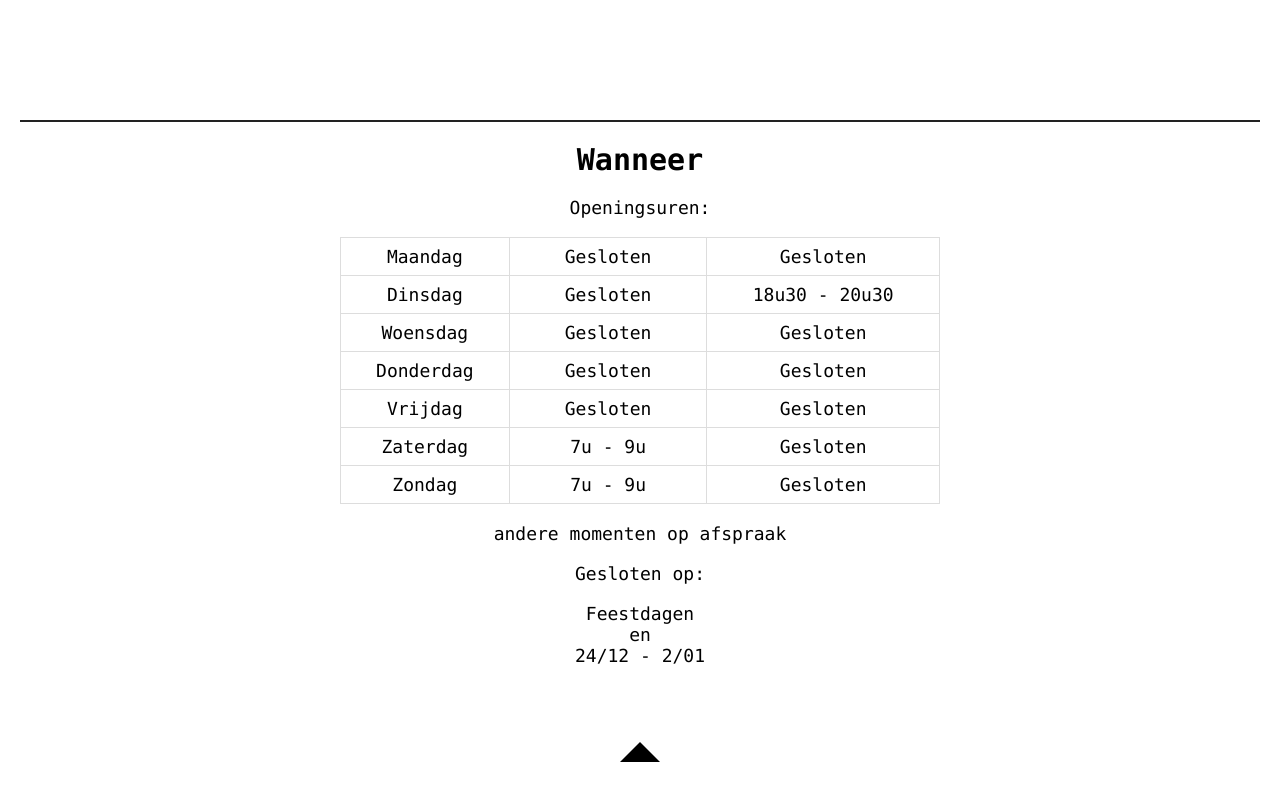
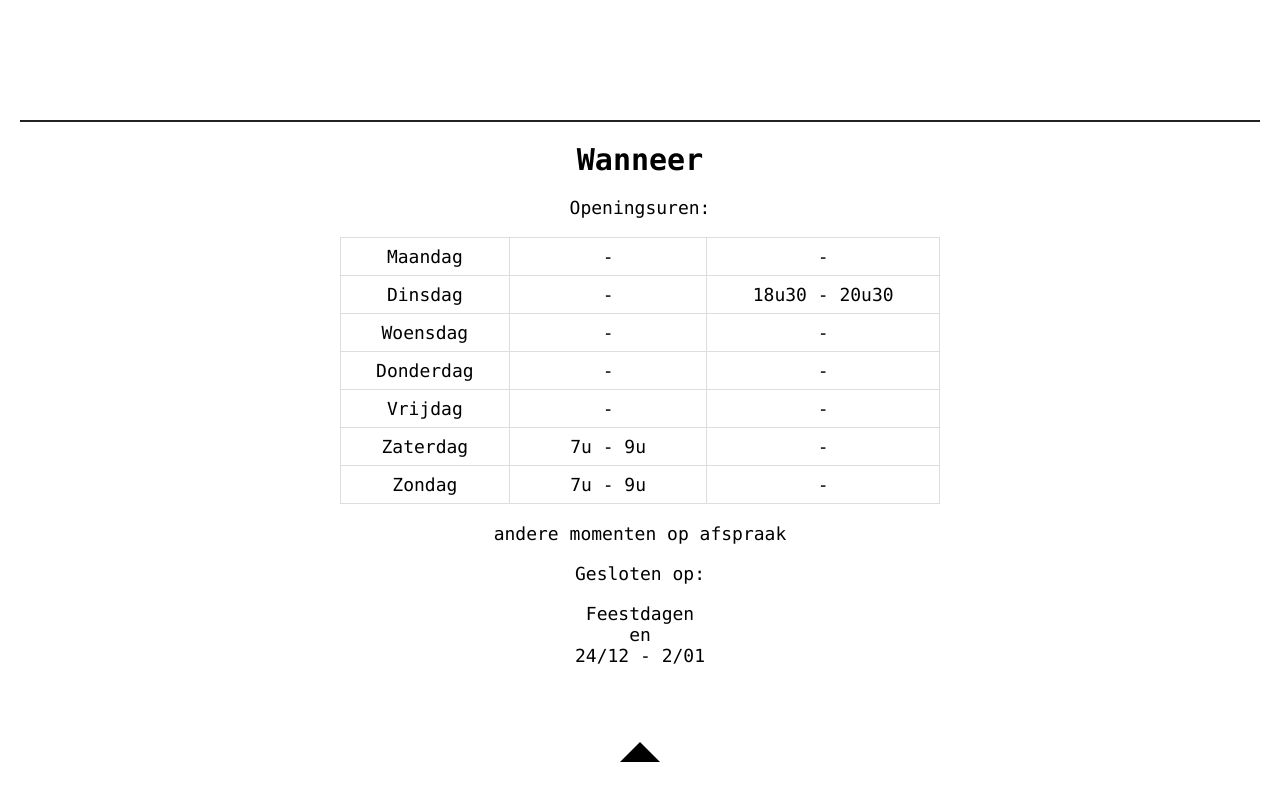
Before and after one commit to coenek/covelo, a plain HTML site: page index.html in a window 1280 px wide. Shown: the part 5967-6767 px from the top of the page. Drawn offline with Linux system fonts and the light colour scheme.

Commit message:
Update index.html

```diff
--- a/index.html
+++ b/index.html
@@ -243,38 +243,38 @@
     <tbody>
       <tr>
         <td><p class="text">Maandag</td>
-        <td><p class="text">Gesloten</td>
-        <td><p class="text">Gesloten</td>
+        <td><p class="text">-</td>
+        <td><p class="text">-</td>
       </tr>
       <tr>
         <td><p class="text">Dinsdag</td>
-        <td><p class="text">Gesloten</td>
+        <td><p class="text">-</td>
         <td><p class="text">18u30 - 20u30</td>
       </tr>
       <tr>
         <td><p class="text">Woensdag</td>
-        <td><p class="text">Gesloten</td>
-        <td><p class="text">Gesloten</td>
+        <td><p class="text">-</td>
+        <td><p class="text">-</td>
       </tr>
       <tr>
         <td><p class="text">Donderdag</td>
-        <td><p class="text">Gesloten</td>
-        <td><p class="text">Gesloten</td>
+        <td><p class="text">-</td>
+        <td><p class="text">-</td>
       </tr>
       <tr>
         <td><p class="text">Vrijdag</td>
-        <td><p class="text">Gesloten</td>
-        <td><p class="text">Gesloten</td>
+        <td><p class="text">-</td>
+        <td><p class="text">-</td>
       </tr>
       <tr>
         <td><p class="text">Zaterdag</td>
         <td><p class="text">7u - 9u</td>
-        <td><p class="text">Gesloten</td>
+        <td><p class="text">-</td>
       </tr>
       <tr>
         <td><p class="text">Zondag</td>
         <td><p class="text">7u - 9u</td>
-        <td><p class="text">Gesloten</td>
+        <td><p class="text">-</td>
 
 
       <!--<tr>
```
